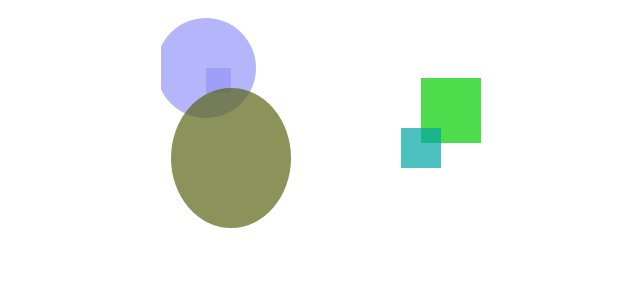
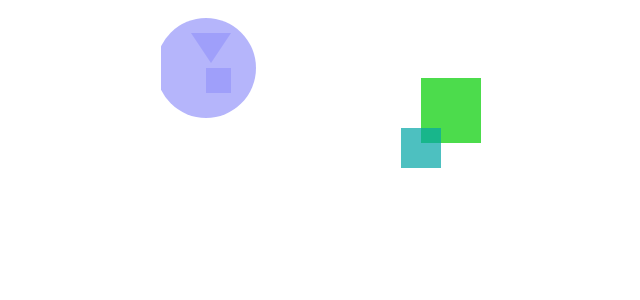
Before and after one commit to mariamghazi9/Paint, a Vue app in the folder frontend-paint/: page / in a window 1280 px wide. Shown: the top 300 px of the page, without its empty margins (79-719 px from the left). Built offline with nearby package versions, Linux system fonts and the light colour scheme.

Commit message:
Triangle added

```diff
--- a/frontend-paint/src/App.vue
+++ b/frontend-paint/src/App.vue
@@ -31,9 +31,13 @@
 }
 </style>
 <script>
+import Point from './models/Point';
 import Rectangle from './models/Rectangle';
 import Circle from './models/Circle';
-import Ellipse from './models/Ellipse';
+import Triangle from'./models/Triangle';
+
+
+
 export default {
   data() {
         return {
@@ -119,6 +123,8 @@ export default {
       for (var i = 0; i < 8; i ++) {
         var rect = new Rectangle;
         this.selectionHandles.push(rect);
+
+
       }
 
       // add custom initialization here:
@@ -134,8 +140,11 @@ export default {
       this.addRect(45, 60, 25, 25, 'rgba(150,150,250,0.7)');
 
       this.addCircle(45, 60, 50, 'rgba(150,150,250,0.7)');
+      var p1=new Point(30,25)
+      var p2=new Point(70,25)
+      var p3=new Point(50,55)
+      this.addTriangle(p1,p2,p3,'rgba(150,150,250,0.7)')
 
-      this.addEllipse(70, 150, 60, 70, 'rgba(90,100,20,0.7)');
 
     },
     methods: {
@@ -158,16 +167,14 @@ export default {
           this.shapes.push(cir);
           this.invalidate();
       },
-      addEllipse(x, y, radius_x, radius_y, fill) {
-          var ell = new Ellipse;
-          ell.x = x;
-          ell.y = y;
-          ell.radius_x = radius_x;
-          ell.radius_y = radius_y;
-          ell.fill = fill;
-          this.shapes.push(ell);
-          this.invalidate();
+
+      addTriangle(p1,p2,p3,fill)
+      {
+        var triangle= new Triangle(p1,p2,p3,fill);
+        this.shapes.push(triangle);
+        this.invalidate();
       },
+
       //wipes the canvas context
       clear(c) {
         c.clearRect(0, 0, this.WIDTH, this.HEIGHT);
@@ -199,6 +206,8 @@ export default {
 
           this.selectedShape.x = this.mouse_x - this.offset_x;
           this.selectedShape.y = this.mouse_y - this.offset_y;
+
+
 
           // something is changing position so we better invalidate the canvas!
           this.invalidate();
```
